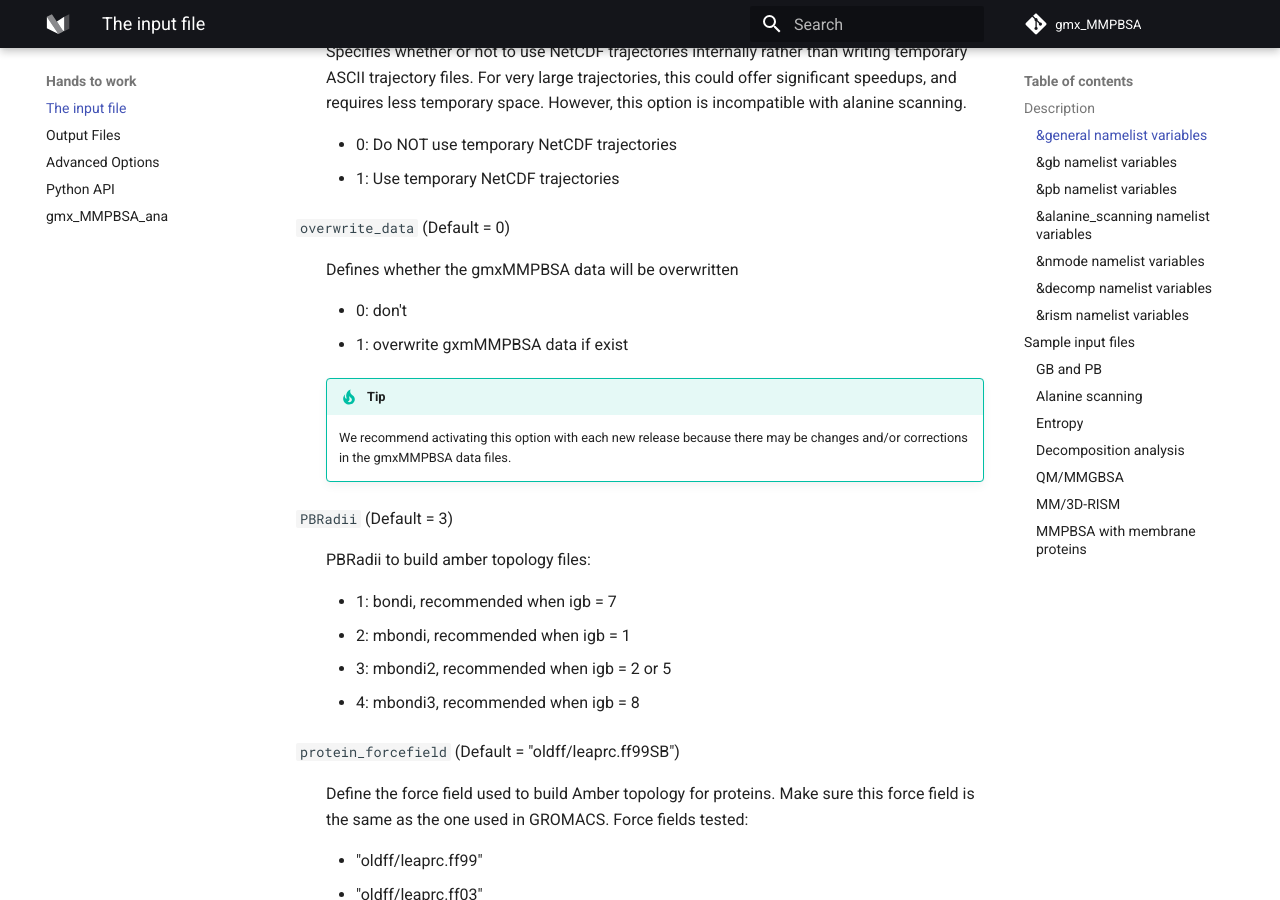
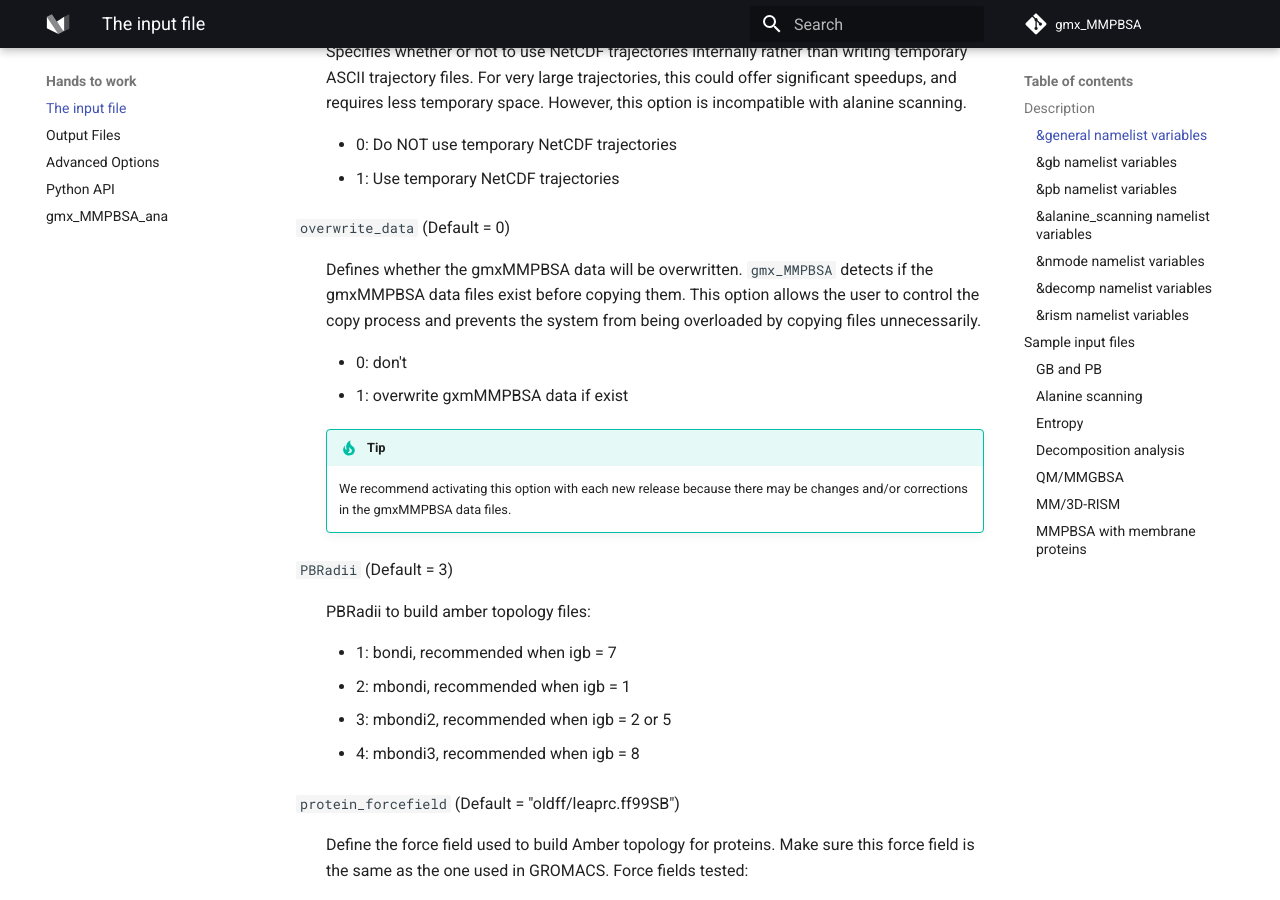
Before and after one commit to Valdes-Tresanco-MS/gmx_MMPBSA, an MkDocs documentation site: the page built from docs/input_file.md, in a window 1280 px wide and 900 px high, scrolled down 2522 px. Built offline with MkDocs 1.6.1 and Material for MkDocs 9.7.7, drawn with Linux system fonts in a browser that asks for light colours; comment, search, counter and statistics services are not loaded.

Commit message:
variable update

```diff
--- a/docs/input_file.md
+++ b/docs/input_file.md
@@ -99,7 +99,9 @@ printed, which aids in debugging of issues. (Default = 0) (Advanced Option)
       * 1: Use temporary NetCDF trajectories
 
 `overwrite_data` (Default = 0)
-:   Defines whether the gmxMMPBSA data will be overwritten
+:   Defines whether the gmxMMPBSA data will be overwritten. `gmx_MMPBSA` detects if the gmxMMPBSA data files exist
+    before copying them. This option allows the user to control the copy process and prevents the system from being
+    overloaded by copying files unnecessarily.
 
     * 0: don't
     * 1: overwrite gxmMMPBSA data if exist
```
